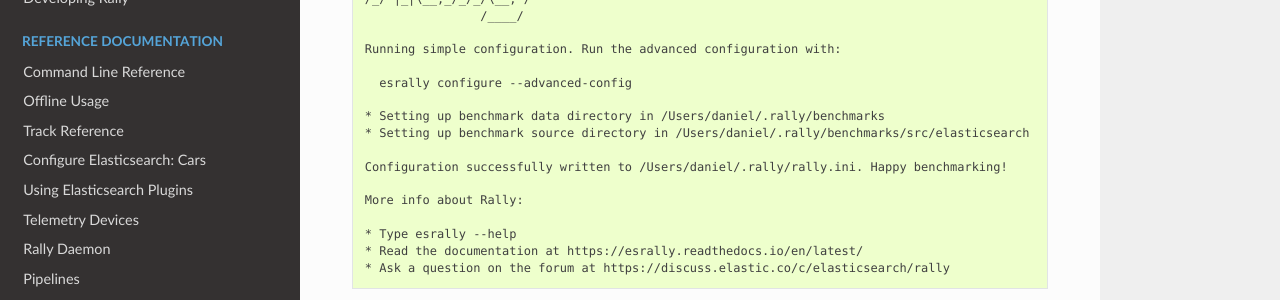
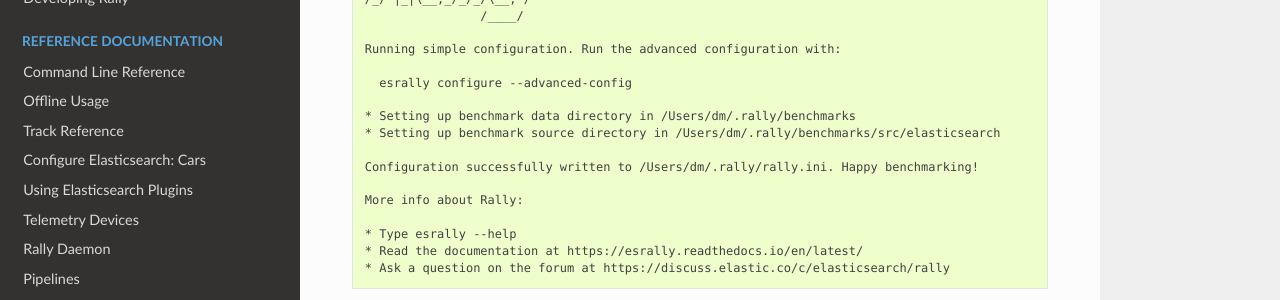
Before and after one commit to elastic/rally, a Sphinx documentation site: the page built from docs/configuration.rst, in a window 1280 px wide and 900 px high, scrolled down 359 px. Shown: the part 352-652 px from the top of the window. Built offline with Sphinx 7.4.7 and the Read the Docs theme 2.0.0, drawn with Linux system fonts in a browser that asks for light colours; some of the changed text lies outside the part shown.

Commit message:
Correct path in docs

```diff
--- a/docs/configuration.rst
+++ b/docs/configuration.rst
@@ -26,10 +26,10 @@
 
       esrally configure --advanced-config
 
-    * Setting up benchmark data directory in /Users/daniel/.rally/benchmarks
-    * Setting up benchmark source directory in /Users/daniel/.rally/benchmarks/src/elasticsearch
+    * Setting up benchmark data directory in /Users/dm/.rally/benchmarks
+    * Setting up benchmark source directory in /Users/dm/.rally/benchmarks/src/elasticsearch
 
-    Configuration successfully written to /Users/daniel/.rally/rally.ini. Happy benchmarking!
+    Configuration successfully written to /Users/dm/.rally/rally.ini. Happy benchmarking!
 
     More info about Rally:
 
```
